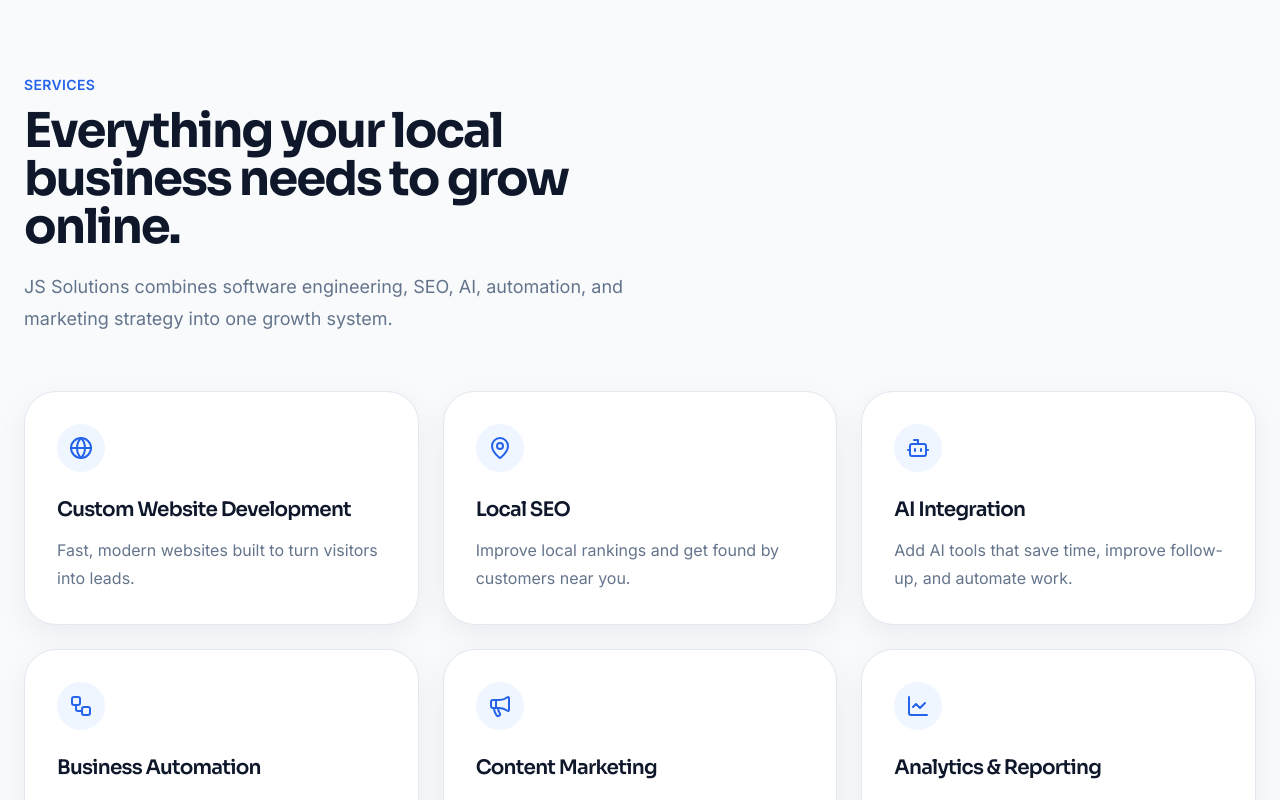
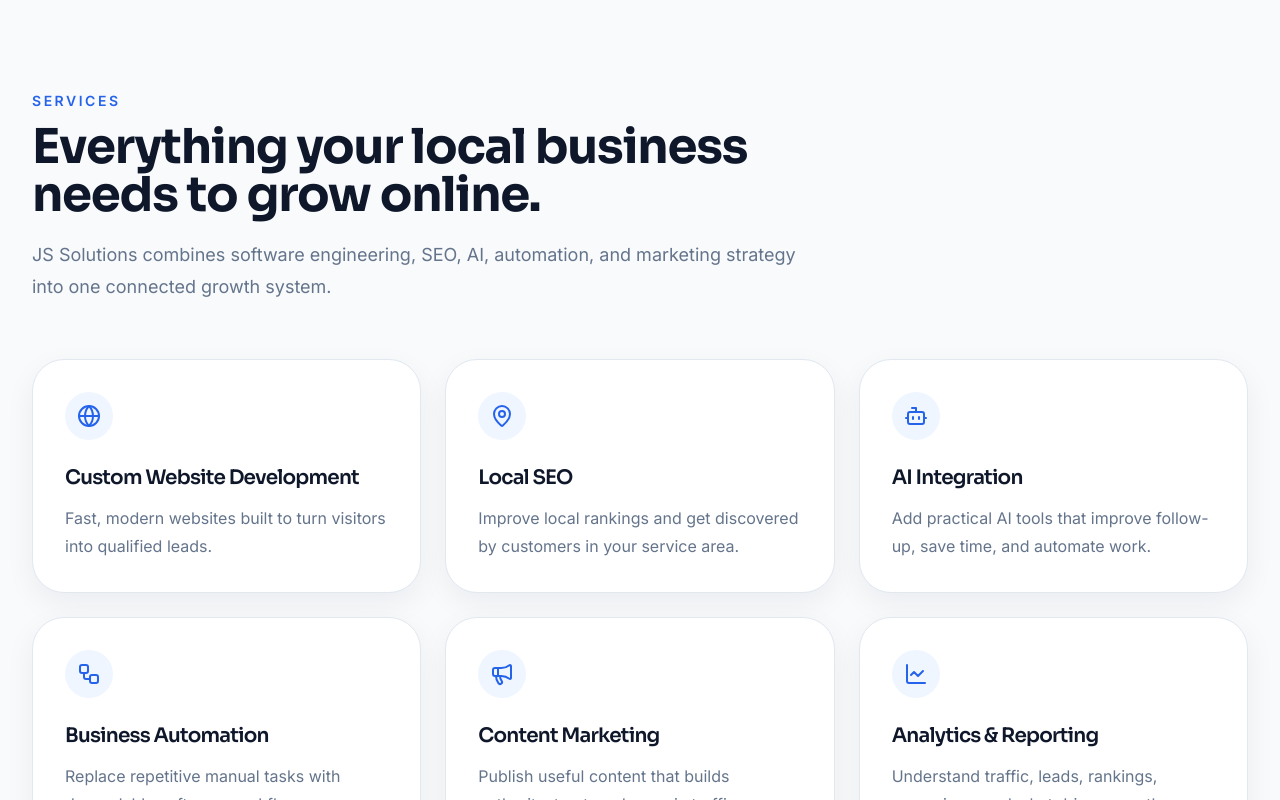
Before and after one commit to LiftEatCode/js-growth, a Next.js app: page / in a window 1280 px wide. Shown: the part 780-1580 px from the top of the page. Built offline with nearby package versions, Linux system fonts and the light colour scheme.

Commit message:
reusable components

```diff
--- a/src/components/sections/services-section.tsx
+++ b/src/components/sections/services-section.tsx
@@ -1,23 +1,66 @@
-import { services } from "@/data/services";
+import {
+  Bot,
+  Globe,
+  LineChart,
+  MapPin,
+  Megaphone,
+  Workflow,
+} from "lucide-react";
+
+import {
+  Container,
+  Section,
+  SectionHeader,
+} from "@/components/ui";
+
+const services = [
+  {
+    title: "Custom Website Development",
+    description:
+      "Fast, modern websites built to turn visitors into qualified leads.",
+    icon: Globe,
+  },
+  {
+    title: "Local SEO",
+    description:
+      "Improve local rankings and get discovered by customers in your service area.",
+    icon: MapPin,
+  },
+  {
+    title: "AI Integration",
+    description:
+      "Add practical AI tools that improve follow-up, save time, and automate work.",
+    icon: Bot,
+  },
+  {
+    title: "Business Automation",
+    description:
+      "Replace repetitive manual tasks with dependable software workflows.",
+    icon: Workflow,
+  },
+  {
+    title: "Content Marketing",
+    description:
+      "Publish useful content that builds authority, trust, and organic traffic.",
+    icon: Megaphone,
+  },
+  {
+    title: "Analytics & Reporting",
+    description:
+      "Understand traffic, leads, rankings, campaigns, and what drives growth.",
+    icon: LineChart,
+  },
+] as const;
 
 export function ServicesSection() {
   return (
-    <section className="bg-background px-6 py-24">
-      <div className="mx-auto max-w-7xl">
-        <div className="max-w-2xl">
-          <p className="text-sm font-semibold uppercase tracking-wide text-brand-blue">
-            Services
-          </p>
-
-          <h2 className="mt-3 font-heading text-4xl font-bold text-brand md:text-5xl">
-            Everything your local business needs to grow online.
-          </h2>
-
-          <p className="mt-5 text-lg leading-8 text-muted">
-            JS Solutions combines software engineering, SEO, AI, automation, and
-            marketing strategy into one growth system.
-          </p>
-        </div>
+    <Section className="bg-background">
+      <Container>
+        <SectionHeader
+          eyebrow="Services"
+          title="Everything your local business needs to grow online."
+          description="JS Solutions combines software engineering, SEO, AI, automation, and marketing strategy into one connected growth system."
+        />
 
         <div className="mt-14 grid gap-6 md:grid-cols-2 lg:grid-cols-3">
           {services.map((service) => {
@@ -26,10 +69,10 @@ export function ServicesSection() {
             return (
               <article
                 key={service.title}
-                className="rounded-2xl border border-border bg-card p-8 shadow-card transition hover:-translate-y-1 hover:shadow-soft"
+                className="group rounded-2xl border border-border bg-card p-8 shadow-card transition duration-300 hover:-translate-y-1 hover:shadow-soft"
               >
-                <div className="mb-6 flex size-12 items-center justify-center rounded-xl bg-blue-50 text-brand-blue">
-                  <Icon className="size-6" />
+                <div className="mb-6 flex size-12 items-center justify-center rounded-xl bg-blue-50 text-brand-blue transition duration-300 group-hover:bg-brand-blue group-hover:text-white">
+                  <Icon aria-hidden="true" className="size-6" />
                 </div>
 
                 <h3 className="font-heading text-xl font-semibold text-brand">
@@ -43,7 +86,7 @@ export function ServicesSection() {
             );
           })}
         </div>
-      </div>
-    </section>
+      </Container>
+    </Section>
   );
 }
--- /dev/null
+++ b/src/components/ui/container.tsx
@@ -0,0 +1,27 @@
+import type { ComponentPropsWithoutRef, ElementType, ReactNode } from "react";
+
+import { cn } from "@/lib/utils";
+
+type ContainerProps<T extends ElementType = "div"> = {
+  as?: T;
+  children: ReactNode;
+  className?: string;
+} & Omit<ComponentPropsWithoutRef<T>, "as" | "children" | "className">;
+
+export function Container<T extends ElementType = "div">({
+  as,
+  children,
+  className,
+  ...props
+}: ContainerProps<T>) {
+  const Component = as ?? "div";
+
+  return (
+    <Component
+      className={cn("mx-auto w-full max-w-7xl px-6 lg:px-8", className)}
+      {...props}
+    >
+      {children}
+    </Component>
+  );
+}
--- /dev/null
+++ b/src/components/ui/glass-card.tsx
@@ -0,0 +1,34 @@
+import type { ComponentPropsWithoutRef, ElementType, ReactNode } from "react";
+
+import { cn } from "@/lib/utils";
+
+type GlassCardProps<T extends ElementType = "div"> = {
+  as?: T;
+  children: ReactNode;
+  className?: string;
+  interactive?: boolean;
+} & Omit<ComponentPropsWithoutRef<T>, "as" | "children" | "className">;
+
+export function GlassCard<T extends ElementType = "div">({
+  as,
+  children,
+  className,
+  interactive = false,
+  ...props
+}: GlassCardProps<T>) {
+  const Component = as ?? "div";
+
+  return (
+    <Component
+      className={cn(
+        "rounded-2xl border border-white/10 bg-white/5 p-6 shadow-card backdrop-blur-xl",
+        interactive &&
+          "transition duration-300 hover:-translate-y-1 hover:border-white/20 hover:bg-white/[0.08] hover:shadow-soft",
+        className,
+      )}
+      {...props}
+    >
+      {children}
+    </Component>
+  );
+}
--- /dev/null
+++ b/src/components/ui/grid-pattern.tsx
@@ -0,0 +1,20 @@
+import { cn } from "@/lib/utils";
+
+type GridPatternProps = {
+  className?: string;
+};
+
+export function GridPattern({ className }: GridPatternProps) {
+  return (
+    <div
+      aria-hidden="true"
+      className={cn(
+        "pointer-events-none absolute inset-0",
+        "bg-[linear-gradient(to_right,rgba(148,163,184,0.08)_1px,transparent_1px),linear-gradient(to_bottom,rgba(148,163,184,0.08)_1px,transparent_1px)]",
+        "bg-[size:48px_48px]",
+        "[mask-image:linear-gradient(to_bottom,black,transparent_85%)]",
+        className,
+      )}
+    />
+  );
+}
--- /dev/null
+++ b/src/components/ui/index.ts
@@ -0,0 +1,5 @@
+export { Container } from "./container";
+export { GlassCard } from "./glass-card";
+export { GridPattern } from "./grid-pattern";
+export { Section } from "./section";
+export { SectionHeader } from "./section-header";
--- /dev/null
+++ b/src/components/ui/section-header.tsx
@@ -0,0 +1,60 @@
+import type { ReactNode } from "react";
+
+import { cn } from "@/lib/utils";
+
+type SectionHeaderProps = {
+  eyebrow?: string;
+  title: string;
+  description?: string;
+  actions?: ReactNode;
+  align?: "left" | "center";
+  className?: string;
+};
+
+export function SectionHeader({
+  eyebrow,
+  title,
+  description,
+  actions,
+  align = "left",
+  className,
+}: SectionHeaderProps) {
+  const isCentered = align === "center";
+
+  return (
+    <div
+      className={cn(
+        "max-w-3xl",
+        isCentered && "mx-auto text-center",
+        className,
+      )}
+    >
+      {eyebrow ? (
+        <p className="text-sm font-semibold uppercase tracking-[0.18em] text-brand-blue">
+          {eyebrow}
+        </p>
+      ) : null}
+
+      <h2 className="mt-3 font-heading text-3xl font-bold tracking-tight text-brand sm:text-4xl md:text-5xl">
+        {title}
+      </h2>
+
+      {description ? (
+        <p className="mt-5 text-base leading-7 text-muted sm:text-lg sm:leading-8">
+          {description}
+        </p>
+      ) : null}
+
+      {actions ? (
+        <div
+          className={cn(
+            "mt-7 flex flex-wrap gap-4",
+            isCentered && "justify-center",
+          )}
+        >
+          {actions}
+        </div>
+      ) : null}
+    </div>
+  );
+}
--- /dev/null
+++ b/src/components/ui/section.tsx
@@ -0,0 +1,37 @@
+import type { ComponentPropsWithoutRef, ElementType, ReactNode } from "react";
+
+import { cn } from "@/lib/utils";
+
+type SectionSpacing = "sm" | "md" | "lg";
+
+const spacingStyles: Record<SectionSpacing, string> = {
+  sm: "py-16 md:py-20",
+  md: "py-20 md:py-28",
+  lg: "py-24 md:py-32",
+};
+
+type SectionProps<T extends ElementType = "section"> = {
+  as?: T;
+  children: ReactNode;
+  className?: string;
+  spacing?: SectionSpacing;
+} & Omit<ComponentPropsWithoutRef<T>, "as" | "children" | "className">;
+
+export function Section<T extends ElementType = "section">({
+  as,
+  children,
+  className,
+  spacing = "md",
+  ...props
+}: SectionProps<T>) {
+  const Component = as ?? "section";
+
+  return (
+    <Component
+      className={cn(spacingStyles[spacing], className)}
+      {...props}
+    >
+      {children}
+    </Component>
+  );
+}
```
Also changed, not shown: src/app/layout.tsx (line endings or trailing spaces), src/app/page.tsx (line endings or trailing spaces), src/components/layout/site-header.tsx (line endings or trailing spaces), 1 other file (tests, documents, lock files or other folders).
